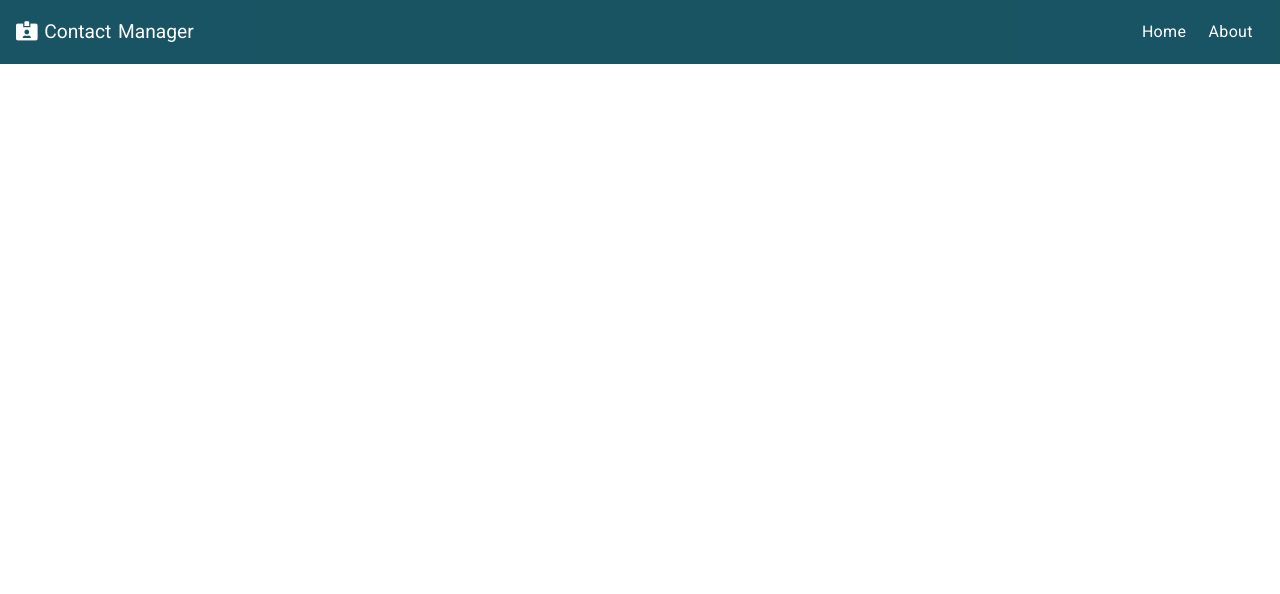
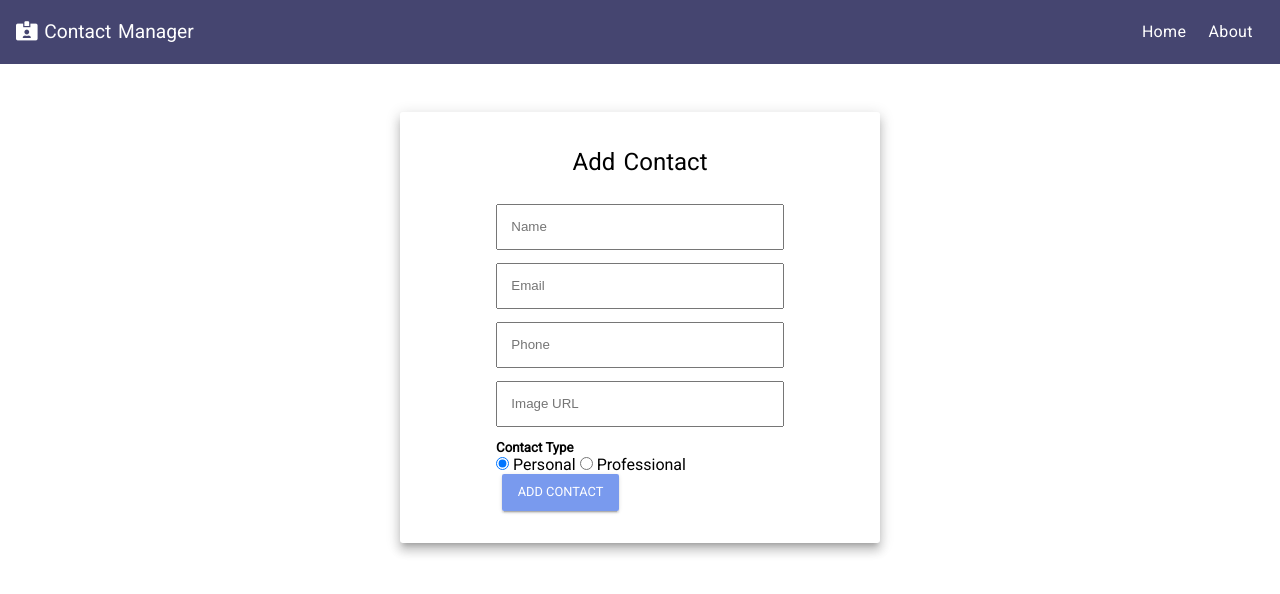
Before and after one commit to shanialmog/contact-manager, a React (Create React App) app in the folder client/: page /add-contact in a window 1280 px wide. Shown: the top 594 px of the page. Built offline with nearby package versions, Linux system fonts and the light colour scheme.

Commit message:
change add contact as a linked component+style

```diff
--- a/client/src/App.css
+++ b/client/src/App.css
@@ -3,7 +3,7 @@
 /* Global Styles */
 
 :root {
-  --primary-color: #004253;
+  --primary-color: #313161;
   --secondary-color: #B5838D;
   --medium-color: #E5989B;
   --dark-color: #404c91;
@@ -30,6 +30,10 @@ body {
 
 h1 {
   font-size: 1.2rem;
+}
+
+h2 {
+  font-weight: 400;
 }
 
 nav h1 {
@@ -80,11 +84,10 @@ nav a {
 }
 
 .container {
-  padding: 0 1rem;
+  padding: 2rem 1rem;
   max-width: 1100px;
   margin: auto;
   overflow: hidden;
-  /* background-color: #f4f8fb; */
 }
 
 .margin-1 {
@@ -219,6 +222,41 @@ nav a {
 .contact-card-open p i {
   color:#fff;
 }
+
+.add-contact-btn {
+  display: inline-block;
+  position: absolute;
+  bottom: 0;
+  right: 0;
+  background-color: var(--success-color);
+  margin: 2em;
+}
+
+.add-contact-form {
+  display: flex;
+  flex-direction: column;
+  border-radius: 3px;
+  padding: 2em 6em;
+  margin: auto;
+  width: 30em;
+  box-shadow: 0 8px 10px 1px rgba(0, 0, 0, 0.14), 0 3px 14px 2px rgba(0, 0, 0, 0.12), 0 5px 5px -3px rgba(0, 0, 0, 0.2);
+}
+
+.add-contact-form h2 {
+  margin-bottom: 1em;
+  text-align: center;
+}
+
+/* .add-contact-form .add-contact-btn {
+  text-align: center;
+} */
+
+.add-contact-form > input {
+  margin-bottom: 1em;
+  padding: 1em;
+  max-width: 30em;
+  width: 100%;
+}
 /* .App {
   text-align: center;
 }
--- a/client/src/App.js
+++ b/client/src/App.js
@@ -6,6 +6,7 @@ import ContactState from './context/contact/ContactState'
 import Navbar from './components/layout/NavBar'
 import Home from './components/pages/Home'
 import About from './components/pages/About'
+import ContactForm from './components/contacts/ContactForm'
 
 const App = () => {
   return (
@@ -16,6 +17,7 @@ const App = () => {
           <div className="container">
             <Switch>
               <Route exact path='/' component={Home} />
+              <Route exact path='/add-contact' component={ContactForm} />
               <Route exact path='/about' component={About} />
             </Switch>
           </div>
--- a/client/src/components/contacts/ContactForm/index.js
+++ b/client/src/components/contacts/ContactForm/index.js
@@ -17,7 +17,7 @@ const ContactForm = () => {
     }
 
     return (
-        <form>
+        <form className="add-contact-form">
             <h2>Add Contact</h2>
             <input
                 type='text'
@@ -48,12 +48,14 @@ const ContactForm = () => {
                 onChange={onChange}
             />
             <h5>Contact Type</h5>
-            <input type='radio' name='type' value='personal' checked={type === 'personal'}
-            /> Personal{' '}
-            <input type='radio' name='type' value='professional' checked={type === 'professional'}
-            /> Professional{' '}
             <div>
-                <input className="btn btn-success" type='submit' value='ADD CONTACT'/>
+                <input type='radio' name='type' value='personal' checked={type === 'personal'}
+                /> Personal{' '}
+                <input type='radio' name='type' value='professional' checked={type === 'professional'}
+                /> Professional{' '}
+            </div>
+            <div>
+                <input className="btn btn-success" type='submit' value='ADD CONTACT' />
             </div>
         </form>
     )
--- a/client/src/components/pages/Home/index.js
+++ b/client/src/components/pages/Home/index.js
@@ -1,14 +1,15 @@
 import Contacts from '../../contacts/Contacts'
-import ContactForm from '../../contacts/ContactForm'
+import { Link } from 'react-router-dom'
 
 const Home = () => {
     return (
-        <div className="grid-2">
-            <div>
-                <ContactForm />
-            </div>
+        // <div className="grid-2">
+        <div>
             <div>
                 <Contacts />
+            </div>
+            <div >
+                <Link to="/add-contact" className="add-contact-btn btn"><i className="fal fa-plus" /> ADD CONTACT</Link>
             </div>
         </div>
     )
```
